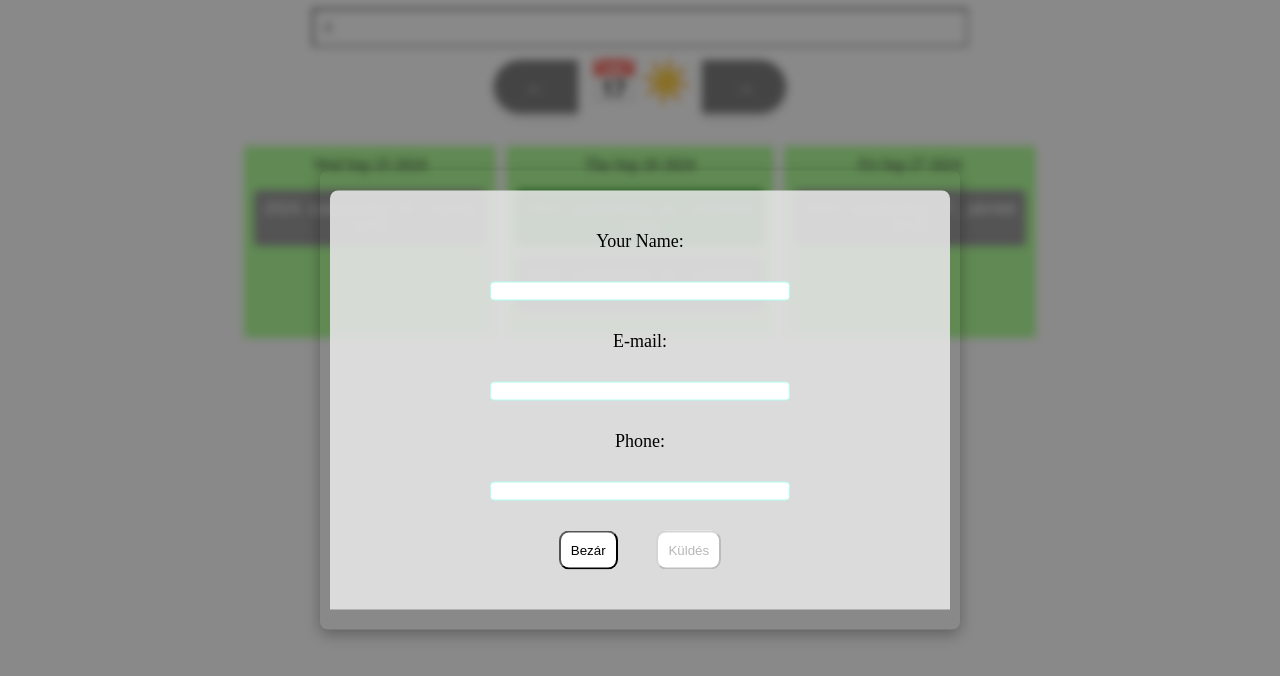
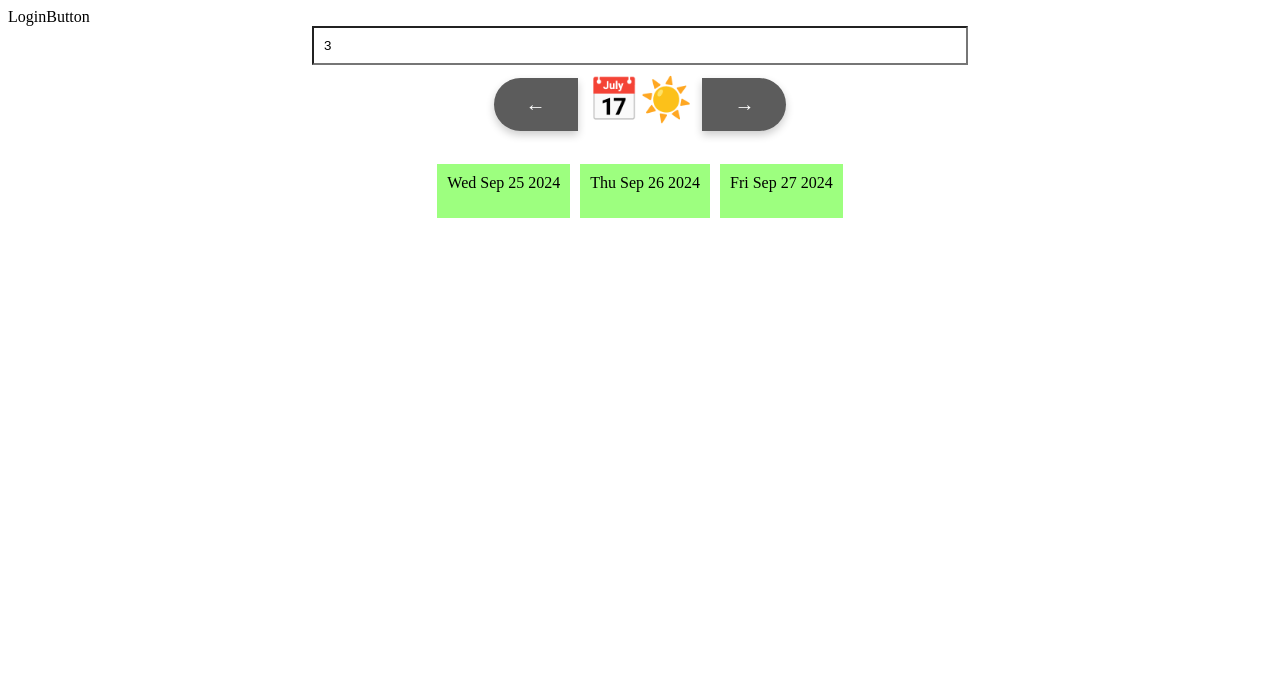
Before and after one commit to somogyiTi2/booker, a React (Create React App) app: page / in a window 1280 px wide. Shown: the top 676 px of the page. Built offline with nearby package versions, Linux system fonts and the light colour scheme.

Commit message:
feture/Installed Redux, added form visibility handler

```diff
--- a/package.json
+++ b/package.json
@@ -3,6 +3,7 @@
   "version": "0.1.0",
   "private": true,
   "dependencies": {
+    "@reduxjs/toolkit": "^2.2.8",
     "@testing-library/jest-dom": "^5.17.0",
     "@testing-library/react": "^13.4.0",
     "@testing-library/user-event": "^13.5.0",
@@ -13,7 +14,9 @@
     "react": "^18.3.1",
     "react-datepicker": "^7.4.0",
     "react-dom": "^18.3.1",
+    "react-redux": "^9.1.2",
     "react-scripts": "5.0.1",
+    "redux": "^5.0.1",
     "typescript": "^4.9.5",
     "web-vitals": "^2.1.4"
   },
--- a/src/App.tsx
+++ b/src/App.tsx
@@ -1,10 +1,12 @@
 import BookingComponet from "./components/BookingComponet";
 import Form from "./components/Form";
+import LoginButton from "./components/LoginButton";
 
 function App() {
 
   return (
-    <div >
+    <div>
+      <LoginButton/>
       <BookingComponet />
       <Form/>
     </div>
--- a/src/components/BookingDate.tsx
+++ b/src/components/BookingDate.tsx
@@ -1,11 +1,19 @@
 import { DateDataType } from "../type/DataType";
 import styles from '../style/BookingDate.module.css';
+import { useDispatch } from "react-redux";
+import { LoginOrBookingActions } from "../store";
 
 const BookingDate = (props: { data: DateDataType }) => {
     const { data: appointment } = props;
+    const dispatch = useDispatch()
+    const clickHandler = () => {
+        let selectidDate = appointment.date.toISOString()
+        dispatch(LoginOrBookingActions.SelectidDate({ selectedDate: selectidDate, booking: 1 }));
+    }
     return (
         <button
-        className={styles.bookingButton}
+            onClick={clickHandler}
+            className={styles.bookingButton}
             style={{ background: appointment.available ? "green" : "gray" }}>
             <span>
                 {new Intl.DateTimeFormat("hu-HU", { dateStyle: 'full' }).format(appointment.date)}
--- a/src/components/BookingList.tsx
+++ b/src/components/BookingList.tsx
@@ -5,8 +5,8 @@ import { DateDataType } from '../type/DataType';
 
 const dummy_data: DateDataType[] = [
     {
-        date: new Date("2024-09-25T10:00:00"),
-        available: false,
+        date: new Date("2024-10-11T10:00:00"),
+        available: true,
         reservations: [{
             name: "Alice Green",
             email: "alice@example.com",
@@ -14,12 +14,12 @@ const dummy_data: DateDataType[] = [
         }]
     },
     {
-        date: new Date("2024-09-26T14:00:00"),
+        date: new Date("2024-10-12T12:00:00"),
         available: true,
     },
     {
-        date: new Date("2024-09-27T09:30:00"),
-        available: false,
+        date: new Date("2024-10-11T13:00:00"),
+        available: true,
         reservations: [{
             name: "Bob Smith",
             email: "bob@example.com",
@@ -84,7 +84,9 @@ const BookingList: React.FC<{ date: Date, numberofDays: number }> = ({ date, num
                     {day.date.toDateString()}
                     <p>
                         {selectedTime(dummy_data, day.date).map((data) => (
-                            <BookingDate key={data.date.toISOString()} data={data} />
+                            data.available === true /*or admin*/ && (
+                                <BookingDate key={data.date.toISOString()} data={data} />
+                            )
                         ))}
                     </p>
                 </div>
--- a/src/components/Form.tsx
+++ b/src/components/Form.tsx
@@ -2,12 +2,16 @@ import { useState, ChangeEvent, FormEvent, FocusEvent, useEffect } from 'react';
 import style from "../style/Form.module.css";
 import ModalWindow from './ModalWindow';
 import SaveDataModal from './SaveDataModal';
+import { useDispatch, useSelector } from 'react-redux';
+import { IRootState, LoginOrBookingActions } from '../store';
 
 const Form = () => {
-    let [showWindow, setShowWindow] = useState(true)
-
+    const dispatch = useDispatch()
+    const LoginOrBookingControllerStore = useSelector((state: IRootState) => state.LoginOrBooking);
+    const showWindow = LoginOrBookingControllerStore.formWindowVisibility;
+    const selectedDate = LoginOrBookingControllerStore.selectedDate;
     const onClose = () => {
-        setShowWindow(false);
+        dispatch(LoginOrBookingActions.FormWindowHandler())
     }
     /*Can I save or not the datas*/
     const [saveData, setSaveData] = useState<boolean | null>(null);
@@ -118,11 +122,27 @@ const Form = () => {
         localStorage.setItem('email', enteredEmail);
         localStorage.setItem('phone', enteredPhone);
     }
+    let selectidDateView
+    if (selectedDate) {
+        const dateObj = new Date(selectedDate);
+        // Date
+        // Month
+        const month = (new Intl.DateTimeFormat("hu-HU", { month: "long" }).format(dateObj));
+        const writeMonth = month.charAt(0).toUpperCase() + month.slice(1);
+
+        //Date
+        const sumDate = `${dateObj.getFullYear()}.${writeMonth}.${dateObj.getDate()}`
+        //Time
+        const sumTime = `${dateObj.getHours()}:${String(dateObj.getMinutes()).padStart(2, '0')}`
+        selectidDateView = <div className={style.date}><p>Dátum: {sumDate}</p><p>{sumTime}</p></div>;
+    }
+
 
 
     return (
         <ModalWindow show={showWindow} onClose={onClose}>
             <form onSubmit={formSubmitHandler} className={style.form}>
+                {selectedDate !== null && selectidDateView}
                 <label htmlFor='name'>Your Name:</label>
                 <input
                     className={nameInputIsInvalid ? style.errorData : ''}
--- /dev/null
+++ b/src/components/LoginButton.tsx
@@ -0,0 +1,10 @@
+import React from 'react'
+
+const LoginButton = () => {
+
+  return (
+    <div>LoginButton</div>
+  )
+}
+
+export default LoginButton
--- a/src/index.tsx
+++ b/src/index.tsx
@@ -2,14 +2,18 @@ import React from 'react';
 import ReactDOM from 'react-dom/client';
 import App from './App';
 import reportWebVitals from './reportWebVitals';
+import store from './store';
+import { Provider } from 'react-redux';
 
 const root = ReactDOM.createRoot(
   document.getElementById('root') as HTMLElement
 );
 root.render(
-  <React.StrictMode>
-    <App />
-  </React.StrictMode>
+  <Provider store={store}>
+    <React.StrictMode>
+      <App />
+    </React.StrictMode>
+  </Provider>
 );
 
 // If you want to start measuring performance in your app, pass a function
--- /dev/null
+++ b/src/store/LoginOrBookingController.tsx
@@ -0,0 +1,29 @@
+import { createSlice } from "@reduxjs/toolkit";
+
+interface LoginOrBookingControllerSliceType {
+    loginOrBooking: null | boolean;
+    formWindowVisibility: boolean;
+    selectedDate: undefined | string;
+}
+const LoginOrBookingControllerStore: LoginOrBookingControllerSliceType = {
+    loginOrBooking: null, /*login 0, booking 1*/
+    formWindowVisibility: false,
+    selectedDate: undefined
+}
+
+const LoginOrBookingControllerSlice = createSlice({
+    name: 'LoginOrBookingController',
+    initialState: LoginOrBookingControllerStore,
+    reducers: {
+        FormWindowHandler(state) {
+            state.formWindowVisibility = !state.formWindowVisibility
+            console.log(LoginOrBookingControllerStore)
+        },
+        SelectidDate(state, action) {
+            state.selectedDate = action.payload.selectedDate;
+            state.loginOrBooking = action.payload.booking;
+            state.formWindowVisibility = !state.formWindowVisibility;
+        }
+    }
+})
+export default LoginOrBookingControllerSlice;
--- /dev/null
+++ b/src/store/index.tsx
@@ -0,0 +1,17 @@
+import { configureStore } from "@reduxjs/toolkit";
+import LoginOrBookingControllerSlice from "./LoginOrBookingController";
+
+
+
+const store = configureStore({
+    reducer: {
+        LoginOrBooking: LoginOrBookingControllerSlice.reducer,
+    }
+})
+
+// Exporting the actions and store
+export const LoginOrBookingActions = LoginOrBookingControllerSlice.actions;
+
+
+export type IRootState = ReturnType<typeof store.getState>
+export default store;
--- a/src/style/Form.module.css
+++ b/src/style/Form.module.css
@@ -50,3 +50,18 @@
     background-color: rgb(255, 203, 203);
     border: 2px solid red !important;
 }
+
+.date {
+    background-color: rgba(207, 207, 207, 0.3);
+    border-radius: 8px;
+    box-shadow: 0 5px 15px rgba(0, 0, 0, 0.3);
+    transition: background-color 1s ease;
+
+    p {
+        padding: 0;
+    }
+}
+
+.date:hover {
+    background-color: rgb(192, 248, 255, 0.3);
+}
```
